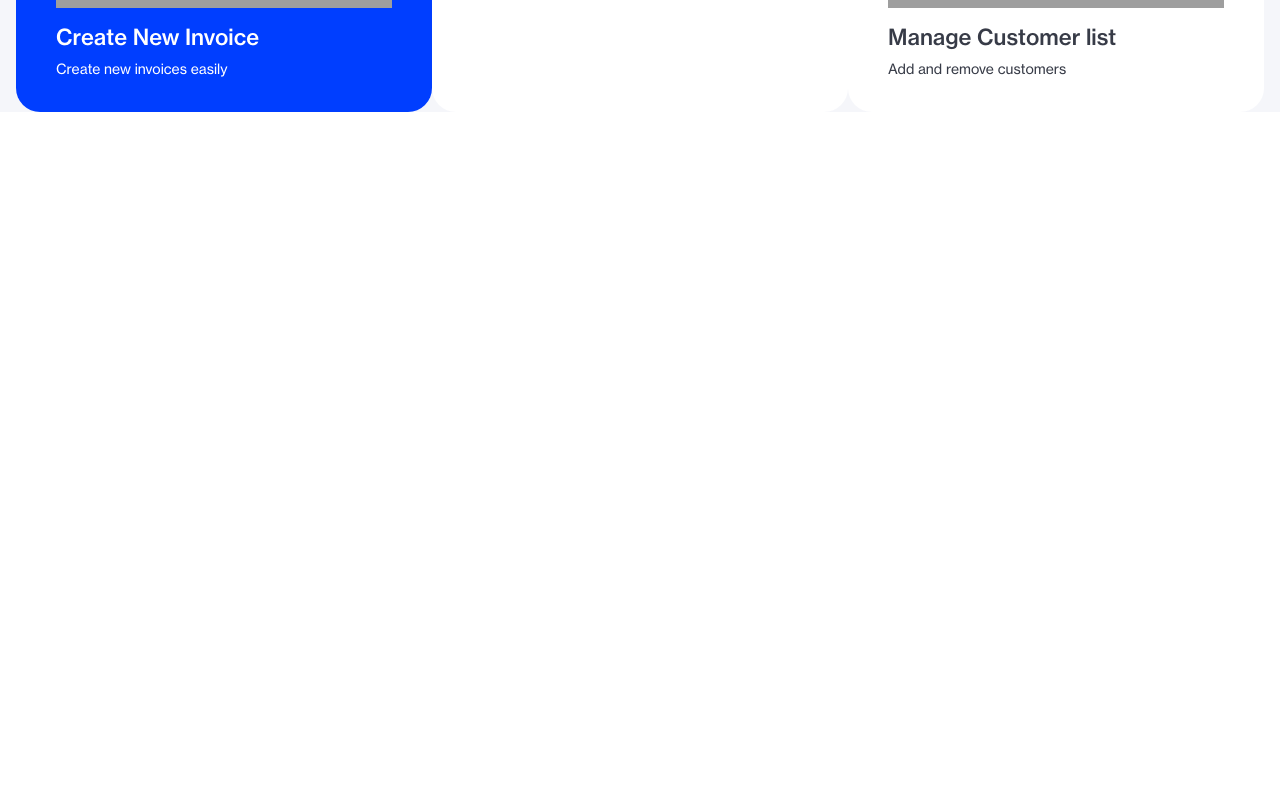
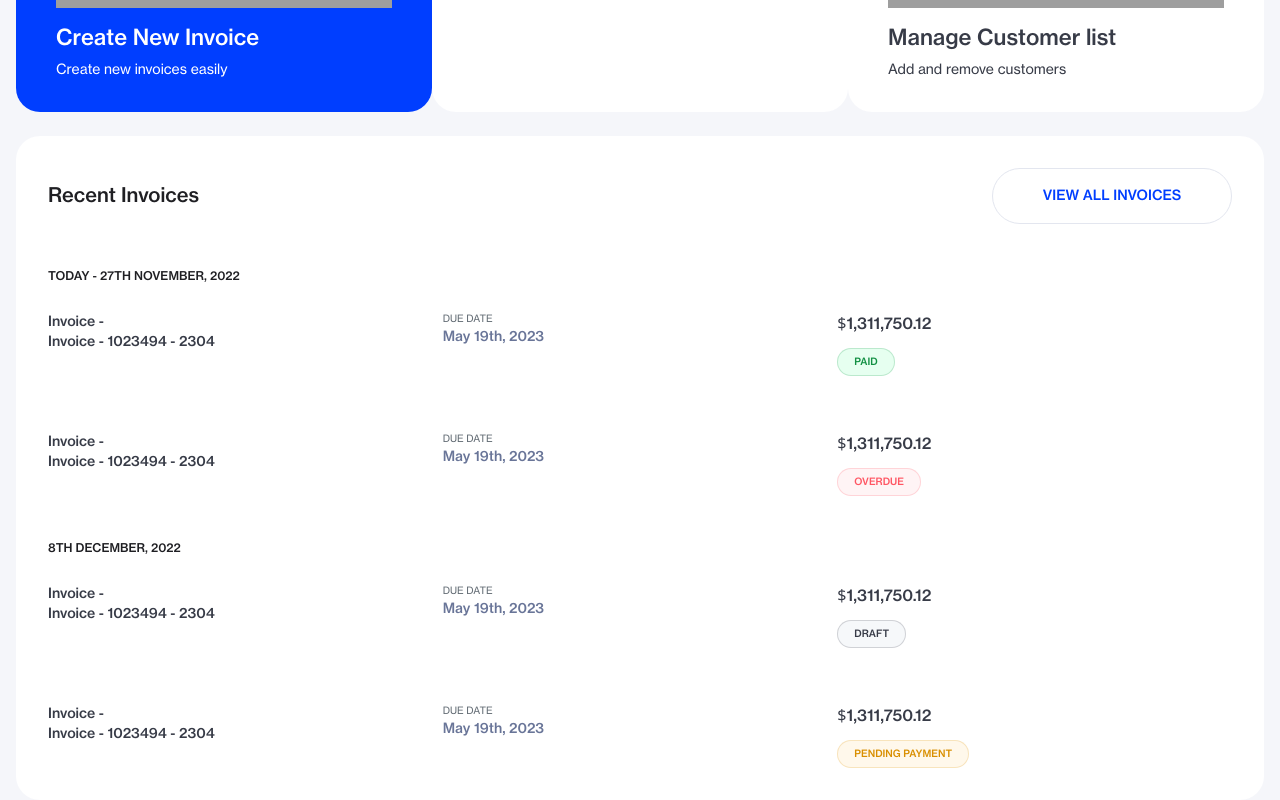
Before and after one commit to toriola998/Invoice-application, a Vue app: page / in a window 1280 px wide. Shown: the part 790-1590 px from the top of the page. Before the commit the page ends 902 px from the top, so only its background shows below. Built offline with nearby package versions, Linux system fonts and the light colour scheme; grey boxes are pictures that could not be loaded.

Commit message:
ADD: added recent invoices

```diff
--- a/src/components/Analytics.vue
+++ b/src/components/Analytics.vue
@@ -1,5 +1,7 @@
 <template>
-   <section class="flex flex-col gap-y-4 sm:grid grid-cols-2 xl:grid-cols-4 sm:gap-8">
+   <section
+      class="flex flex-col gap-y-4 sm:grid grid-cols-2 xl:grid-cols-4 sm:gap-8"
+   >
       <div
          class="card py-8 px-10 w-full"
          v-for="(item, index) in analytics"
--- a/src/components/InvoiceActions.vue
+++ b/src/components/InvoiceActions.vue
@@ -10,7 +10,9 @@
             :key="index"
          >
             <img :src="item.icon" alt="" />
-            <p class="text-xl md:text-[22px] font-medium mt-4">{{ item.text }}</p>
+            <p class="text-xl md:text-[22px] font-medium mt-4">
+               {{ item.text }}
+            </p>
             <p class="text-sm mt-2">{{ item.subText }}</p>
          </div>
       </div>
@@ -29,13 +31,13 @@ const invoiceActions = [
       text: 'Change Invoice settings',
       icon: '/assets/icons/setting.svg',
       subText: 'Customise your invoices',
-      theme: 'text-grey-14 bg-white',
+      theme: 'text-dark-grey bg-white',
    },
    {
       text: 'Manage Customer list',
       icon: '/assets/icons/profile-2user.svg',
       subText: 'Add and remove customers',
-      theme: 'text-grey-14 bg-white',
+      theme: 'text-dark-grey bg-white',
    },
 ];
 </script>
--- /dev/null
+++ b/src/components/RecentInvoiceInfo.vue
@@ -0,0 +1,36 @@
+<template>
+   <article class="grid grid-cols-3 justify-between">
+      <div class="text-sm font-medium text-dark-grey">
+         <p>Invoice -</p>
+         <p>{{ invoice?.invoiceNumber }}</p>
+      </div>
+
+      <div>
+         <p class="text-[10px] text-grey-15">DUE DATE</p>
+         <p class="text-sm font-medium text-grey-11">{{ invoice?.dueDate }}</p>
+      </div>
+
+      <div>
+         <p class="font-medium text-dark-grey">
+            {{ formatToDollar(invoice?.amount) }}
+         </p>
+         <p
+            class="mt-3 text-[10px] rounded-full max-w-fit px-4 h-7 flex-center uppercase font-medium"
+            :class="getStatusColor(invoice?.status)"
+         >
+            {{ invoice?.status }}
+         </p>
+      </div>
+   </article>
+</template>
+
+<script setup>
+import { formatToDollar, getStatusColor } from '@/utils';
+
+defineProps({
+   invoice: {
+      type: Object,
+      default: {},
+   },
+});
+</script>
--- /dev/null
+++ b/src/components/RecentInvoices.vue
@@ -0,0 +1,66 @@
+<template>
+   <section class="card p-8">
+      <div
+         class="flex flex-col sm:flex-row gap-4 sm:items-center sm:justify-between"
+      >
+         <h3 class="text-xl font-medium text-black">Recent Invoices</h3>
+
+         <button class="btn blue-outline w-60">View All invoices</button>
+      </div>
+
+      <div v-for="(item, index) in recentInvoices" :key="index">
+         <p class="uppercase text-xs text-black font-medium mt-11 mb-7">
+            {{ item.date }}
+         </p>
+
+         <div class="flex flex-col gap-y-14">
+            <RecentInvoiceInfo
+               v-for="(invoice, id) in item.items"
+               :key="id"
+               :invoice="invoice"
+            />
+         </div>
+      </div>
+   </section>
+</template>
+
+<script setup>
+import RecentInvoiceInfo from './RecentInvoiceInfo.vue';
+
+const recentInvoices = [
+   {
+      date: 'TODAY - 27TH NOVEMBER, 2022',
+      items: [
+         {
+            invoiceNumber: 'Invoice - 1023494 - 2304',
+            dueDate: 'May 19th, 2023',
+            amount: 1311750.12,
+            status: 'Paid',
+         },
+         {
+            invoiceNumber: 'Invoice - 1023494 - 2304',
+            dueDate: 'May 19th, 2023',
+            amount: 1311750.12,
+            status: 'Overdue',
+         },
+      ],
+   },
+   {
+      date: '8TH DECEMBER, 2022',
+      items: [
+         {
+            invoiceNumber: 'Invoice - 1023494 - 2304',
+            dueDate: 'May 19th, 2023',
+            amount: 1311750.12,
+            status: 'Draft',
+         },
+         {
+            invoiceNumber: 'Invoice - 1023494 - 2304',
+            dueDate: 'May 19th, 2023',
+            amount: 1311750.12,
+            status: 'Pending Payment',
+         },
+      ],
+   },
+];
+</script>
--- /dev/null
+++ b/src/utils/index.js
@@ -0,0 +1,17 @@
+export function formatToDollar(amount) {
+   return amount?.toLocaleString('en-US', {
+      style: 'currency',
+      currency: 'USD',
+   });
+}
+
+export function getStatusColor(status) {
+   const statusColors = {
+      Paid: 'bg-green-10 text-green-12 border border-green-11',
+      Overdue: 'bg-red-10 text-red-12 border border-red-11',
+      Draft: 'bg-light-grey-10 text-dark-grey border border-light-grey-12',
+      'Pending Payment': 'bg-yellow-10 text-yellow-12 border border-yellow-11',
+   };
+
+   return statusColors[status] || '';
+}
--- a/src/views/HomeView.vue
+++ b/src/views/HomeView.vue
@@ -15,10 +15,15 @@
 
       <Analytics />
       <InvoiceActions />
+
+      <div class="mt-6">
+         <RecentInvoices />
+      </div>
    </main>
 </template>
 
 <script setup>
 import Analytics from '@/components/Analytics.vue';
 import InvoiceActions from '@/components/InvoiceActions.vue';
+import RecentInvoices from '@/components/RecentInvoices.vue';
 </script>
--- a/tailwind.config.js
+++ b/tailwind.config.js
@@ -17,7 +17,20 @@ export default {
          'grey-11': '#697598',
          'grey-12': '#F5F6FA',
          'grey-13': '#D9D9E0',
-         'grey-14': '#373B47'
+         'grey-14': '',
+         'grey-15': '#666F77',
+         'dark-grey': '#373B47',
+         'green-10': '#E6FFF0',
+         'green-11': '#12904333',
+         'green-12': '#129043',
+         'red-10': '#FFF4F5',
+         'red-11': '#FF566333',
+         'red-12': '#FF5663',
+         'light-grey-10': '#F6F8FA',
+         'light-grey-12': '#373B4733',
+         'yellow-10': '#FFF8EB',
+         'yellow-11': '#D98F0033',
+         'yellow-12': '#D98F00'
        }
     },
   },
```
